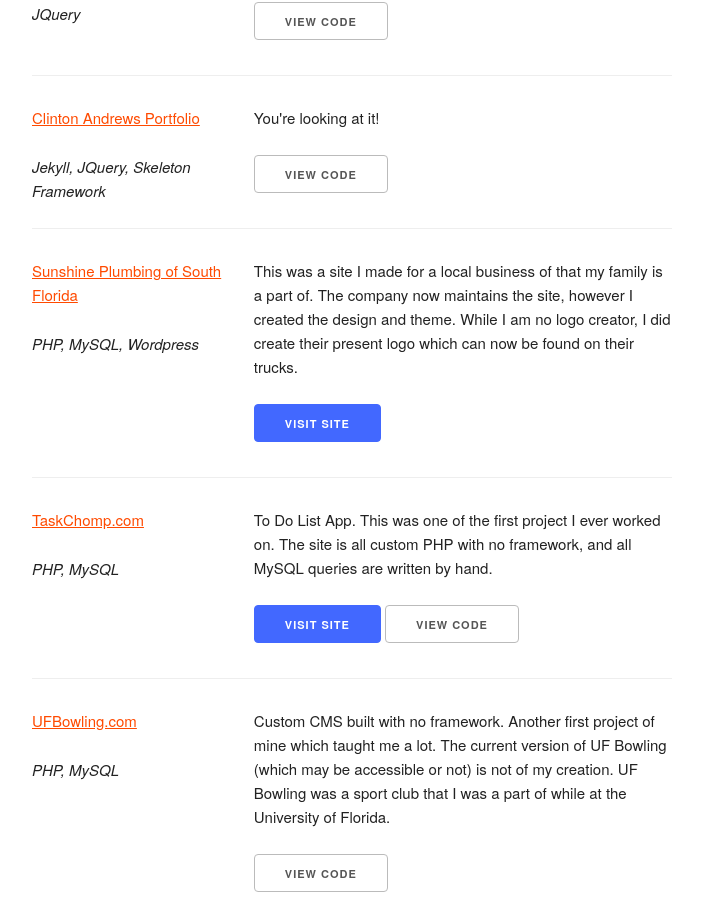
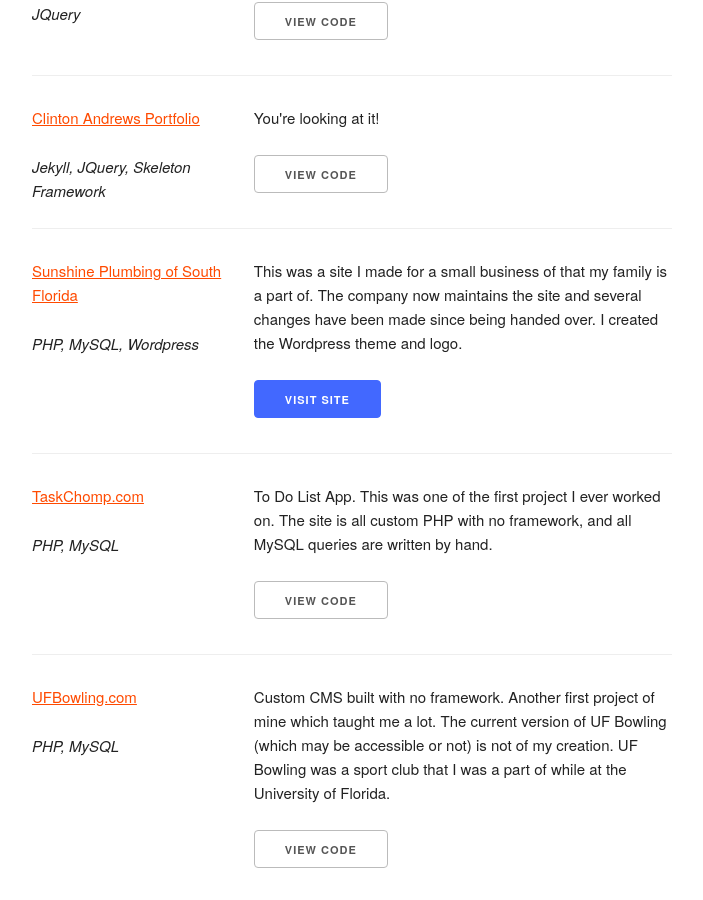
Before and after one commit to candrews800/candrews800.github.io, a Jekyll site: the page built from projects/index.html, in a window 1280 px wide and 900 px high, scrolled down 1645 px. Shown: the whole window, without its empty margins (288-991 px from the left). Built offline with Jekyll 4.4.1, drawn with Linux system fonts in a browser that asks for light colours; nearby versions of some CDN libraries.

Commit message:
Remove website link to non-active url. Clarify project description

```diff
--- a/projects/index.html
+++ b/projects/index.html
@@ -134,7 +134,7 @@
             </div>
             <div class="eight columns">
                 <p>
-                    This was a site I made for a local business of that my family is a part of. The company now maintains the site, however I created the design and theme. While I am no logo creator, I did create their present logo which can now be found on their trucks.
+                    This was a site I made for a small business of that my family is a part of. The company now maintains the site and several changes have been made since being handed over. I created the Wordpress theme and logo.
                 </p>
                 <p><a href="http://sunshineplumbingofsouthflorida.com" class="button button-primary">Visit Site</a></p>
             </div>
@@ -152,7 +152,7 @@
                 <p>
                     To Do List App. This was one of the first project I ever worked on. The site is all custom PHP with no framework, and all MySQL queries are written by hand.
                 </p>
-                <p><a href="http://taskchomp.com" class="button button-primary">Visit Site</a> <a href="http://github.com/candrews800/taskchomp" class="button">View Code</a></p>
+                <p><a href="http://github.com/candrews800/taskchomp" class="button">View Code</a></p>
             </div>
         </article>
 
```
